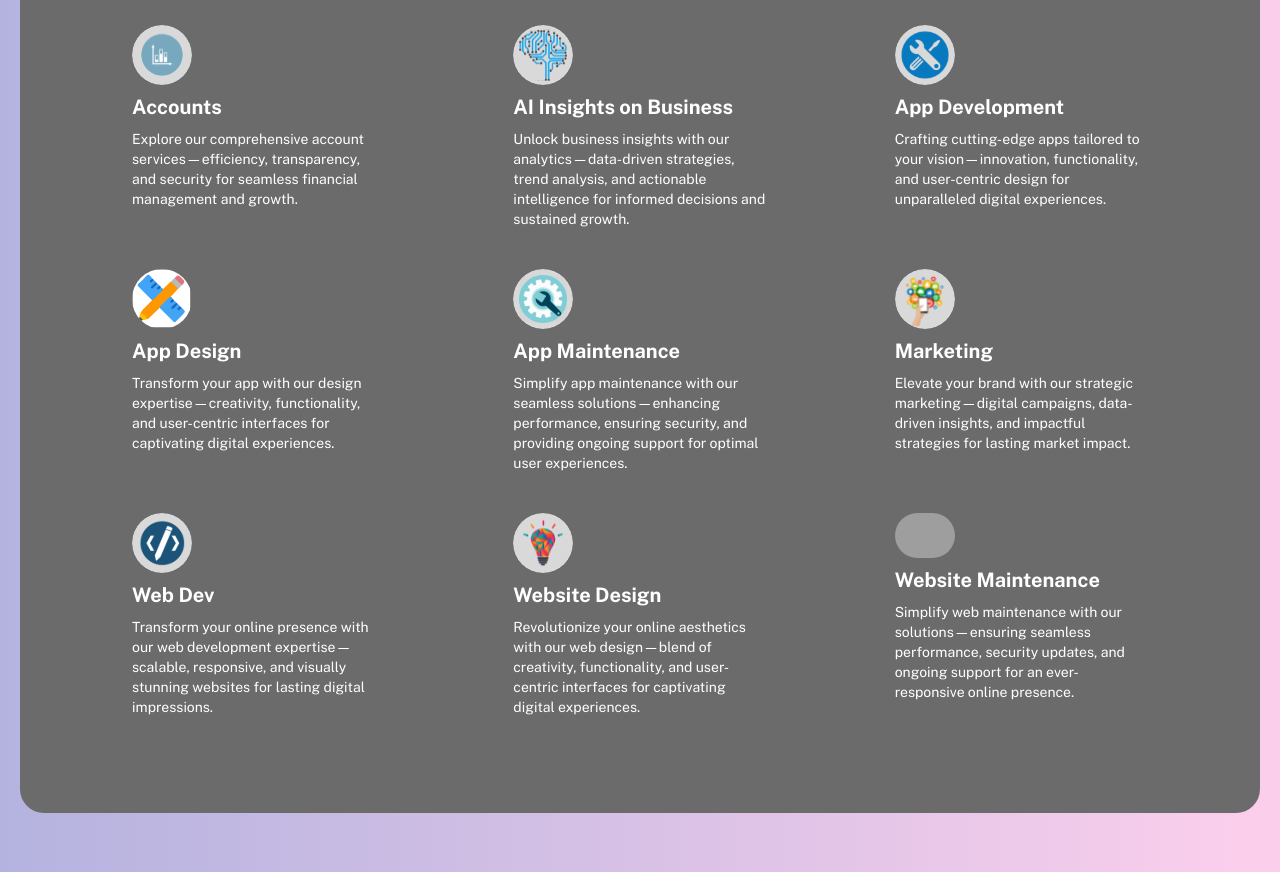
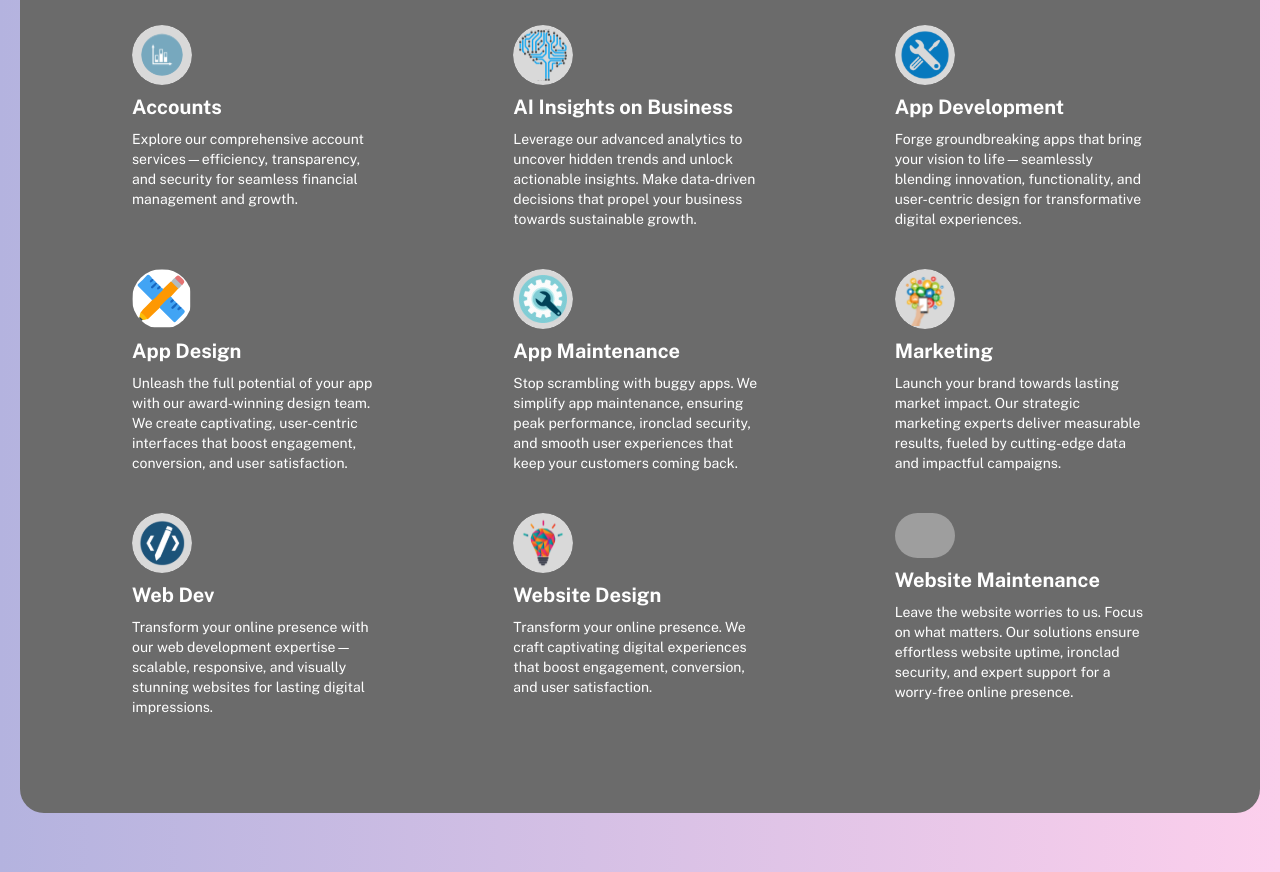
Before and after one commit to SRINJAYDASGUPTA-Git/faslane-web, a Next.js app: page / in a window 1280 px wide. Shown: the part 660-1532 px from the top of the page. Built offline with nearby package versions, Linux system fonts and the light colour scheme; grey boxes are pictures that could not be loaded.

Commit message:
Update website and app descriptions

```diff
--- a/components/shared/Services.tsx
+++ b/components/shared/Services.tsx
@@ -52,7 +52,7 @@ const Services = () => {
             className="flex flex-col py-10 px-5 px-14">
             <span className="font-bold text-4xl py-2">What We Serve</span>
                <span className={`text-2xl mb-8 group transition-opacity duration-500 ease-in-out ${isHovered?'opacity-100':'opacity-0'}`}>
-               As a tight-knit team of experts, we create <br />memorable and emotional websites, digital<br /> experiences, and native apps.
+               As a tight-knit team of experts, we create <br />impactful and evocative websites, digital<br /> experiences, and native apps.
                </span>
                <div className='w-full md:p-4 text-white flex flex-col md:flex-row flex-wrap md:justify-between'>
             {
--- a/constants/index.ts
+++ b/constants/index.ts
@@ -26,31 +26,31 @@ export const services = [
   {
     title: "AI Insights on Business",
     description:
-      "Unlock business insights with our analytics—data-driven strategies, trend analysis, and actionable intelligence for informed decisions and sustained growth.",
+      "Leverage our advanced analytics to uncover hidden trends and unlock actionable insights. Make data-driven decisions that propel your business towards sustainable growth.",
     icon: "/icons/ai_insight.svg",
   },
   {
     title: "App Development",
     description:
-      "Crafting cutting-edge apps tailored to your vision—innovation, functionality, and user-centric design for unparalleled digital experiences.",
+      "Forge groundbreaking apps that bring your vision to life—seamlessly blending innovation, functionality, and user-centric design for transformative digital experiences.",
     icon: "/icons/app_dev.svg",
   },
   {
     title: "App Design",
     description:
-      "Transform your app with our design expertise—creativity, functionality, and user-centric interfaces for captivating digital experiences.",
+      "Unleash the full potential of your app with our award-winning design team. We create captivating, user-centric interfaces that boost engagement, conversion, and user satisfaction.",
     icon: "/icons/app_design.svg",
   },
   {
     title: "App Maintenance",
     description:
-      "Simplify app maintenance with our seamless solutions—enhancing performance, ensuring security, and providing ongoing support for optimal user experiences.",
+      "Stop scrambling with buggy apps. We simplify app maintenance, ensuring peak performance, ironclad security, and smooth user experiences that keep your customers coming back.",
     icon: "/icons/app_maint.svg",
   },
   {
     title: "Marketing",
     description:
-      "Elevate your brand with our strategic marketing—digital campaigns, data-driven insights, and impactful strategies for lasting market impact.",
+      "Launch your brand towards lasting market impact. Our strategic marketing experts deliver measurable results, fueled by cutting-edge data and impactful campaigns.",
     icon: "/icons/marketing.svg",
   },
   {
@@ -62,13 +62,13 @@ export const services = [
   {
     title: "Website Design",
     description:
-      "Revolutionize your online aesthetics with our web design—blend of creativity, functionality, and user-centric interfaces for captivating digital experiences.",
+      "Transform your online presence. We craft captivating digital experiences that boost engagement, conversion, and user satisfaction.",
     icon: "/icons/web_design.svg",
   },
   {
     title: "Website Maintenance",
     description:
-      "Simplify web maintenance with our solutions—ensuring seamless performance, security updates, and ongoing support for an ever-responsive online presence.",
+      "Leave the website worries to us. Focus on what matters. Our solutions ensure effortless website uptime, ironclad security, and expert support for a worry-free online presence.",
     icon: "/icons/web_maint.svg",
   },
 ];
```
